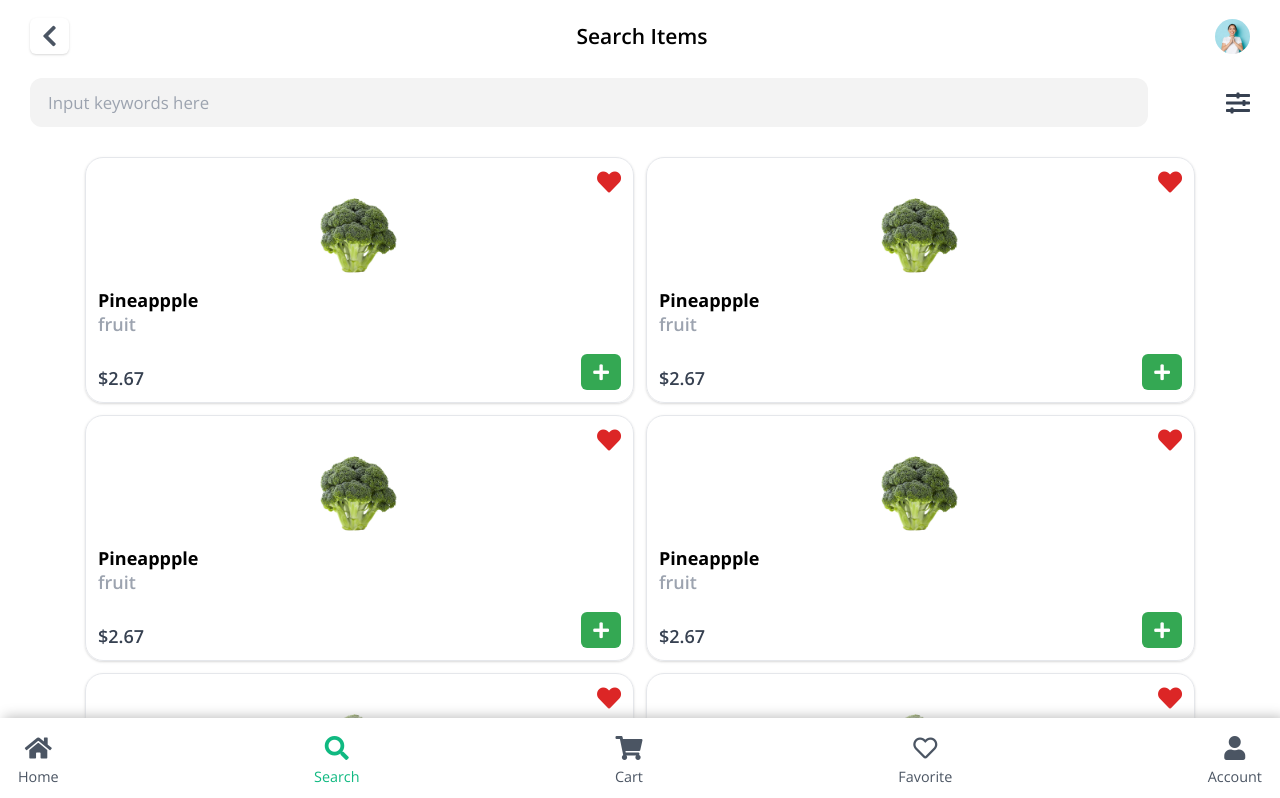
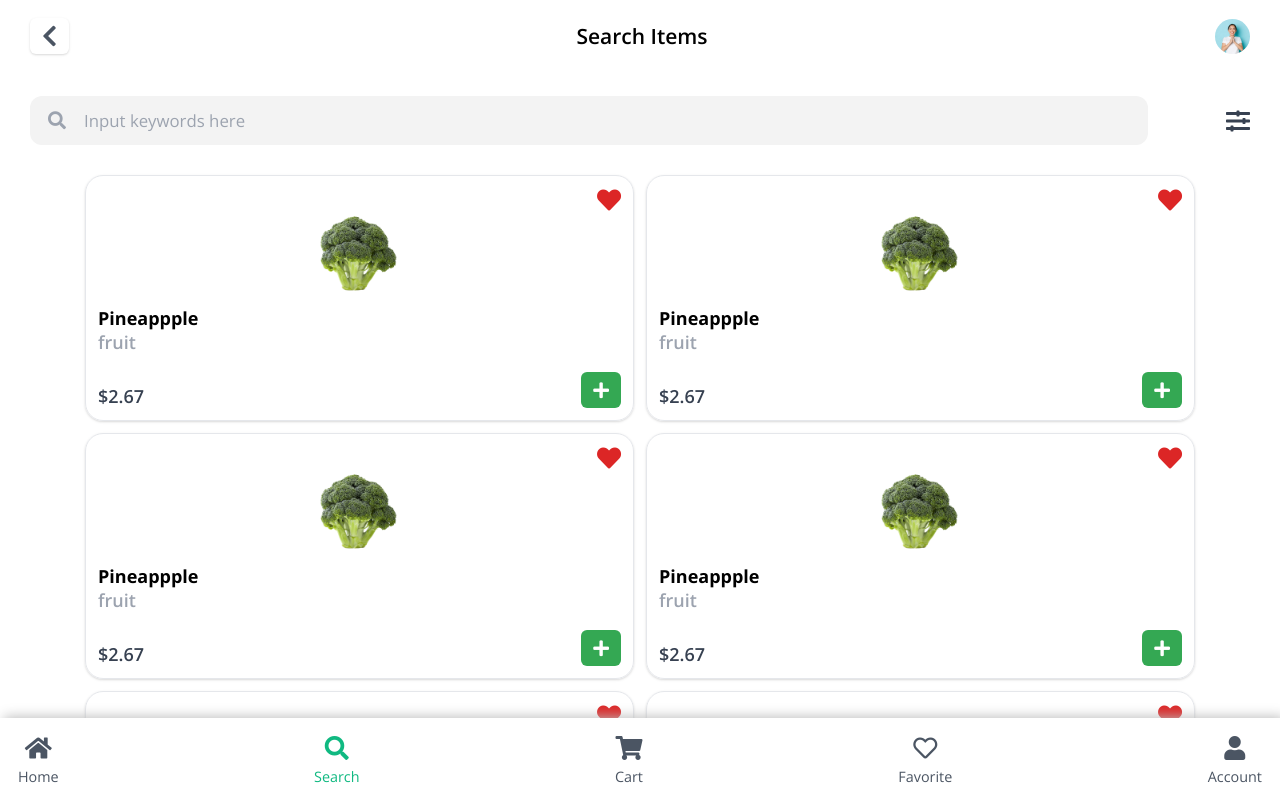
Before and after one commit to or-abdillh/vegetable-app, a Vue app: page / in a window 1280 px wide. Shown: the top 798 px of the page. Built offline with nearby package versions, Linux system fonts and the light colour scheme.

Commit message:
Update Header to fixed, update searchbar

```diff
--- a/src/components/Header.vue
+++ b/src/components/Header.vue
@@ -16,7 +16,7 @@
 <style scoped>
 
    .header-wrapper {
-      @apply bg-white w-full mt-1 px-5 py-2 flex justify-between items-center;
+      @apply fixed top-0 right-0 left-0 bg-white z-10 w-full mt-1 px-5 py-2 flex justify-between items-center;
    }
 
    .back-btn {
--- a/src/components/SearchBar.vue
+++ b/src/components/SearchBar.vue
@@ -1,6 +1,9 @@
 <template>
 	<section class="wrapper">
-		<input class="bg-secondary search" typr="search" placeholder="Input keywords here" />
+		<div class="bg-secondary search">
+			<i class="fa fa-search text-gray-400 text-xs mr-3"></i>
+			<input type="search" class="bg-secondary"  placeholder="Input keywords here" />
+		</div>
 		<i class="fas fa-sliders-h text-gray-700"></i>
 	</section>
 </template>
@@ -8,7 +11,7 @@
 <style scoped>
 
 	.wrapper {
-		@apply px-5 mt-2 flex justify-between items-center gap-2;
+		@apply px-5 mt-16 flex justify-between items-center gap-2;
 	}
 
 	.search {
```
